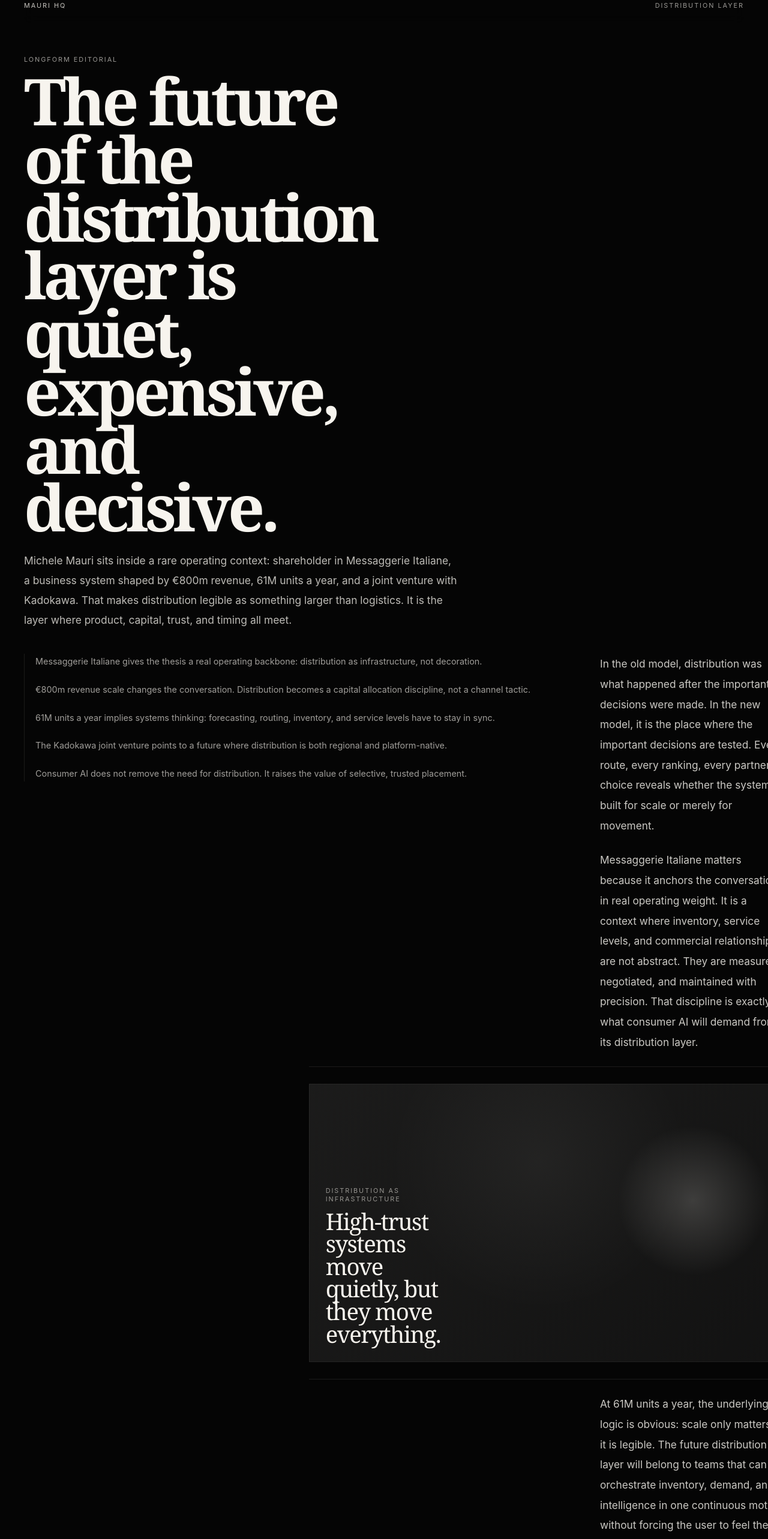
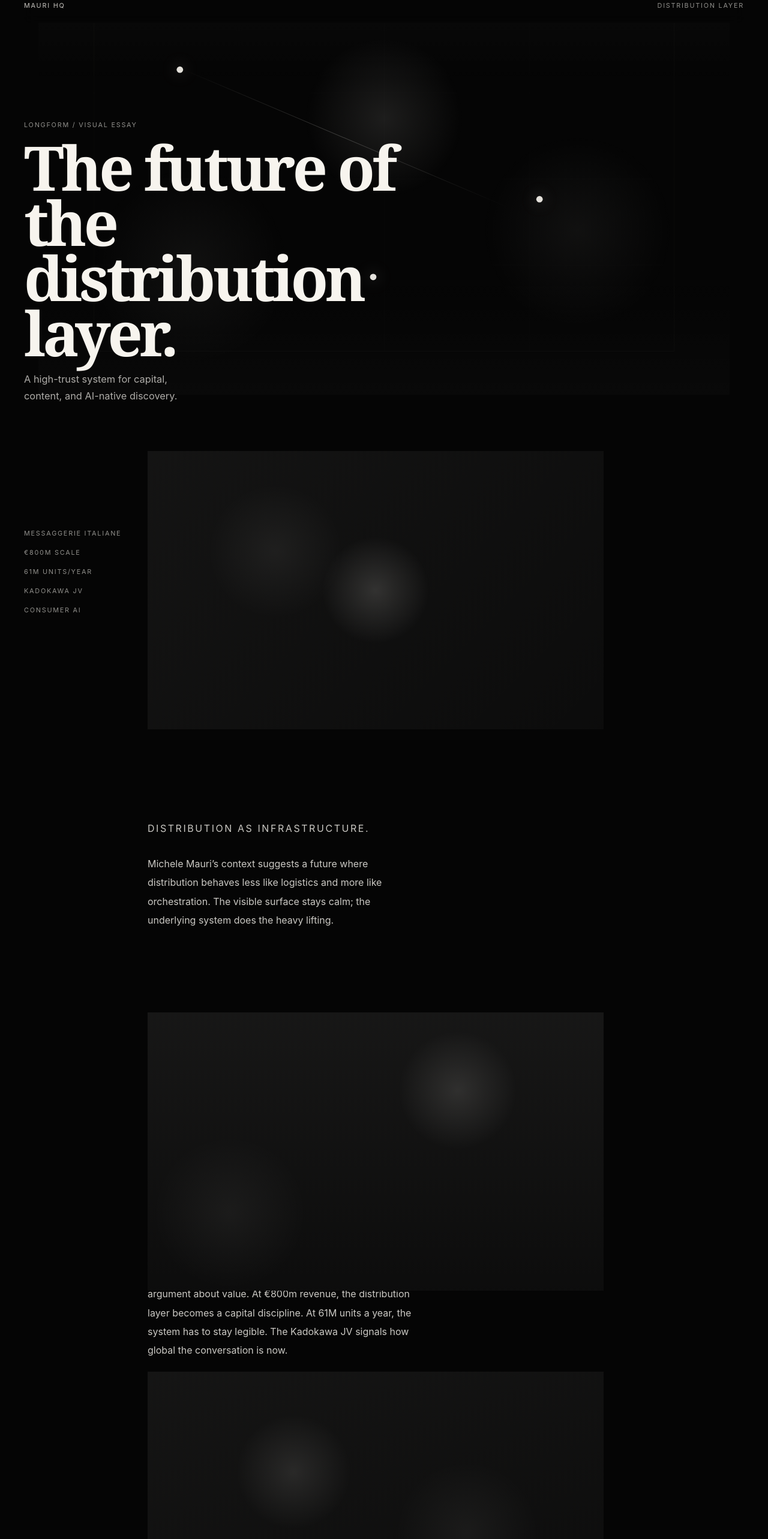
Before and after one commit to mcmr-git/mauri-hq-distribution-layer, a Next.js app: page /distribution in a window 1280 px wide. Shown: the part 20-2586 px from the top of the page at 60% size. Built offline with nearby package versions, Linux system fonts and the light colour scheme; a web font is replaced by a local one.

Commit message:
Rework Mauri HQ into visual-led quiet luxury build with Framer Motion

```diff
--- a/package.json
+++ b/package.json
@@ -9,6 +9,7 @@
     "lint": "next lint"
   },
   "dependencies": {
+    "framer-motion": "^11.11.17",
     "next": "14.2.5",
     "react": "^18",
     "react-dom": "^18"
--- a/src/app/distribution/page.module.css
+++ b/src/app/distribution/page.module.css
@@ -18,8 +18,11 @@
 
 .back,
 .eyebrow,
-.kicker {
-  letter-spacing: 0.18em;
+.kicker,
+.notes span,
+.mediaBreak p,
+.mediaBreakAlt p {
+  letter-spacing: 0.16em;
   text-transform: uppercase;
   font-size: 0.68rem;
 }
@@ -29,138 +32,187 @@
 }
 
 .eyebrow,
-.kicker {
-  color: var(--muted);
+.kicker,
+.notes span,
+.mediaBreak p,
+.mediaBreakAlt p {
+  color: rgba(247, 244, 238, 0.58);
+}
+
+.heroBand {
+  position: relative;
+  min-height: 100svh;
+  overflow: hidden;
+  display: grid;
+  place-items: center;
+}
+
+.heroArtwork {
+  position: absolute;
+  inset: 0;
+}
+
+.posterGlow {
+  position: absolute;
+  inset: 0;
+  background:
+    radial-gradient(circle at 50% 36%, rgba(247,244,238,0.1), transparent 18%),
+    radial-gradient(circle at 22% 70%, rgba(247,244,238,0.05), transparent 16%),
+    radial-gradient(circle at 78% 62%, rgba(247,244,238,0.05), transparent 16%),
+    linear-gradient(180deg, rgba(255,255,255,0.03), transparent 28%, transparent 72%, rgba(255,255,255,0.02));
+}
+
+.posterGrid {
+  position: absolute;
+  inset: 10% 8%;
+  border: 1px solid rgba(247,244,238,0.08);
+  background-image:
+    linear-gradient(rgba(247,244,238,0.04) 1px, transparent 1px),
+    linear-gradient(90deg, rgba(247,244,238,0.04) 1px, transparent 1px);
+  background-size: 100% 25%, 25% 100%;
+  opacity: 0.25;
+}
+
+.posterNodeA,
+.posterNodeB,
+.posterNodeC,
+.posterLine {
+  position: absolute;
+  border-radius: 999px;
+}
+
+.posterNodeA,
+.posterNodeB,
+.posterNodeC {
+  width: 12px;
+  height: 12px;
+  background: rgba(247,244,238,0.92);
+  box-shadow: 0 0 28px rgba(247,244,238,0.35);
+}
+
+.posterNodeA { top: 24%; left: 20%; }
+.posterNodeB { top: 54%; left: 72%; }
+.posterNodeC { top: 72%; left: 48%; }
+
+.posterLine {
+  left: 20%;
+  top: 24%;
+  width: 52vw;
+  height: 1px;
+  background: linear-gradient(90deg, transparent, rgba(247,244,238,0.22), transparent);
+  transform: rotate(23deg);
+  transform-origin: left center;
+}
+
+.heroCopy {
+  position: relative;
+  z-index: 1;
+  width: min(1200px, calc(100vw - 40px));
+  margin: 0 auto;
+  display: grid;
+  gap: 18px;
+  justify-items: start;
+}
+
+.title {
+  font-family: var(--serif);
+  font-size: clamp(3.4rem, 8vw, 8rem);
+  line-height: 0.9;
+  letter-spacing: -0.05em;
+  max-width: 11ch;
+}
+
+.intro {
+  max-width: 26ch;
+  font-size: clamp(1rem, 1.28vw, 1.08rem);
+  line-height: 1.7;
+  color: rgba(247, 244, 238, 0.7);
 }
 
 .article {
   display: grid;
-  grid-template-columns: minmax(0, 1fr) 240px;
+  grid-template-columns: 170px minmax(0, 1fr);
   gap: 36px;
   width: min(1200px, calc(100vw - 40px));
   margin: 0 auto;
-  padding: 28px 0 72px;
-}
-
-.articleHead {
-  grid-column: 1 / -1;
-  max-width: 860px;
-  padding: 26px 0 4px;
-}
-
-.title {
-  margin-top: 14px;
-  font-family: var(--serif);
-  font-size: clamp(3.4rem, 8.4vw, 7.4rem);
-  line-height: 0.9;
-  letter-spacing: -0.055em;
-  max-width: 10ch;
-}
-
-.intro {
-  margin-top: 24px;
-  max-width: 66ch;
-  font-size: clamp(1.03rem, 1.36vw, 1.12rem);
-  line-height: 1.9;
-  color: rgba(247, 244, 238, 0.76);
+  padding: 44px 0 80px;
 }
 
 .notes {
   position: sticky;
-  top: 98px;
+  top: 96px;
   align-self: start;
   display: grid;
-  gap: 20px;
-  padding-left: 18px;
-  border-left: 1px solid var(--line);
-}
-
-.notes p {
-  font-size: 0.9rem;
-  line-height: 1.85;
-  color: rgba(247, 244, 238, 0.64);
+  gap: 18px;
 }
 
 .column {
-  max-width: 720px;
-  display: grid;
-  gap: 24px;
+  max-width: 760px;
 }
 
 .column p {
-  font-size: clamp(1.02rem, 1.35vw, 1.12rem);
+  max-width: 44ch;
+  font-size: clamp(1rem, 1.25vw, 1.08rem);
   line-height: 1.95;
-  color: rgba(247, 244, 238, 0.82);
+  color: rgba(247,244,238,0.82);
+  margin: 18px 0 28px;
 }
 
-.fullBleedMedia,
-.fullBleedMediaAlt {
-  width: 100vw;
-  margin-left: calc(50% - 50vw);
-  margin-right: calc(50% - 50vw);
-  padding: 28px 0;
-  border-top: 1px solid var(--line);
-  border-bottom: 1px solid var(--line);
+.mediaBreak,
+.mediaBreakAlt {
+  margin: 10px 0 28px;
 }
 
-.mediaGlyph,
-.mediaPanel {
+.mediaFrame {
   position: relative;
-  width: min(100%, 1600px);
-  margin: 0 auto;
+  width: 100%;
+  min-height: min(58svh, 680px);
   overflow: hidden;
-  box-shadow: inset 0 0 0 1px rgba(247,244,238,0.05);
 }
 
-.mediaGlyph {
-  min-height: min(58svh, 720px);
-  background:
-    radial-gradient(circle at 50% 42%, rgba(247,244,238,0.18), transparent 18%),
-    radial-gradient(circle at 30% 28%, rgba(247,244,238,0.05), transparent 26%),
-    linear-gradient(135deg, rgba(247,244,238,0.07), rgba(247,244,238,0.015)),
-    #0b0b0b;
+.mediaImageA,
+.mediaImageB,
+.mediaImageC {
+  position: absolute;
+  inset: 0;
 }
 
-.mediaPanel {
-  min-height: min(44svh, 520px);
+.mediaImageA {
   background:
-    linear-gradient(160deg, rgba(247,244,238,0.1), rgba(247,244,238,0.025)),
+    radial-gradient(circle at 50% 50%, rgba(247,244,238,0.15), transparent 20%),
+    radial-gradient(circle at 28% 36%, rgba(247,244,238,0.06), transparent 18%),
+    linear-gradient(135deg, rgba(247,244,238,0.05), rgba(247,244,238,0.015)),
     #080808;
 }
 
-.mediaOverlay {
-  position: absolute;
-  inset: auto auto 28px 28px;
-  max-width: 22ch;
-  display: grid;
-  gap: 12px;
+.mediaImageB {
+  background:
+    radial-gradient(circle at 68% 28%, rgba(247,244,238,0.12), transparent 16%),
+    radial-gradient(circle at 18% 72%, rgba(247,244,238,0.05), transparent 18%),
+    linear-gradient(180deg, rgba(247,244,238,0.06), rgba(247,244,238,0.015)),
+    #090909;
 }
 
-.mediaOverlay span {
-  font-size: 0.68rem;
-  letter-spacing: 0.18em;
-  text-transform: uppercase;
-  color: rgba(247, 244, 238, 0.56);
+.mediaImageC {
+  background:
+    radial-gradient(circle at 32% 36%, rgba(247,244,238,0.1), transparent 16%),
+    radial-gradient(circle at 70% 58%, rgba(247,244,238,0.05), transparent 20%),
+    linear-gradient(160deg, rgba(247,244,238,0.06), rgba(247,244,238,0.02)),
+    #070707;
 }
 
-.mediaOverlay p,
-.mediaPanel p {
-  max-width: 22ch;
-  font-family: var(--serif);
-  font-size: clamp(1.5rem, 3vw, 3rem);
-  line-height: 0.98;
-  letter-spacing: -0.04em;
-  color: var(--ink);
+.mediaBreak p,
+.mediaBreakAlt p {
+  margin-top: 10px;
 }
 
 .pullQuote {
-  max-width: 13ch;
+  margin: 16px 0 28px;
   font-family: var(--serif);
-  font-size: clamp(2.2rem, 4.6vw, 4.6rem);
+  font-size: clamp(2rem, 4.4vw, 4.6rem);
   line-height: 0.96;
   letter-spacing: -0.05em;
   color: var(--ink);
-  padding: 14px 0 4px;
 }
 
 @media (max-width: 980px) {
@@ -170,9 +222,7 @@
 
   .notes {
     position: static;
-    padding-left: 0;
-    border-left: 0;
-    grid-template-columns: 1fr 1fr;
+    grid-template-columns: repeat(2, minmax(0, 1fr));
   }
 }
 
@@ -181,7 +231,11 @@
     grid-template-columns: 1fr;
   }
 
-  .mediaOverlay {
-    inset: auto 18px 18px 18px;
+  .posterGrid {
+    inset: 8% 4%;
+  }
+
+  .title {
+    max-width: 9ch;
   }
 }
--- a/src/app/distribution/page.tsx
+++ b/src/app/distribution/page.tsx
@@ -1,105 +1,106 @@
+'use client'
+
 import Link from 'next/link'
+import { motion, useScroll, useSpring, useTransform } from 'framer-motion'
+import { useRef } from 'react'
 import styles from './page.module.css'
 
 const notes = [
-  'Messaggerie Italiane gives the thesis a real operating backbone: distribution as infrastructure, not decoration.',
-  '€800m revenue scale changes the conversation. Distribution becomes a capital allocation discipline, not a channel tactic.',
-  '61M units a year implies systems thinking: forecasting, routing, inventory, and service levels have to stay in sync.',
-  'The Kadokawa joint venture points to a future where distribution is both regional and platform-native.',
-  'Consumer AI does not remove the need for distribution. It raises the value of selective, trusted placement.'
+  'Messaggerie Italiane',
+  '€800m scale',
+  '61M units/year',
+  'Kadokawa JV',
+  'Consumer AI'
 ]
 
 export default function DistributionPage() {
+  const pageRef = useRef<HTMLElement | null>(null)
+  const { scrollYProgress } = useScroll({ target: pageRef, offset: ['start start', 'end end'] })
+
+  const posterY = useSpring(useTransform(scrollYProgress, [0, 1], [0, -140]), {
+    stiffness: 90,
+    damping: 22,
+    mass: 0.8,
+  })
+  const posterScale = useSpring(useTransform(scrollYProgress, [0, 1], [1.06, 0.9]), {
+    stiffness: 90,
+    damping: 22,
+    mass: 0.8,
+  })
+  const captionOpacity = useTransform(scrollYProgress, [0, 0.2, 0.8, 1], [1, 0.9, 0.8, 0.6])
+
   return (
-    <main className={styles.page}>
+    <main ref={pageRef} className={styles.page}>
       <header className={styles.topbar}>
         <Link className={styles.back} href="/">Mauri HQ</Link>
         <div className={styles.eyebrow}>Distribution Layer</div>
       </header>
 
-      <article className={styles.article}>
-        <div className={styles.articleHead}>
-          <p className={styles.kicker}>Longform editorial</p>
-          <h1 className={styles.title}>The future of the distribution layer is quiet, expensive, and decisive.</h1>
+      <section className={styles.heroBand}>
+        <motion.div className={styles.heroArtwork} style={{ y: posterY, scale: posterScale }} aria-hidden="true">
+          <div className={styles.posterGlow} />
+          <div className={styles.posterGrid} />
+          <div className={styles.posterNodeA} />
+          <div className={styles.posterNodeB} />
+          <div className={styles.posterNodeC} />
+          <div className={styles.posterLine} />
+        </motion.div>
+
+        <div className={styles.heroCopy}>
+          <p className={styles.kicker}>Longform / visual essay</p>
+          <h1 className={styles.title}>The future of the distribution layer.</h1>
           <p className={styles.intro}>
-            Michele Mauri sits inside a rare operating context: shareholder in Messaggerie Italiane,
-            a business system shaped by €800m revenue, 61M units a year, and a joint venture with
-            Kadokawa. That makes distribution legible as something larger than logistics. It is the
-            layer where product, capital, trust, and timing all meet.
+            A high-trust system for capital, content, and AI-native discovery.
           </p>
         </div>
+      </section>
 
+      <article className={styles.article}>
         <aside className={styles.notes} aria-label="Margin notes">
           {notes.map((note) => (
-            <p key={note}>{note}</p>
+            <span key={note}>{note}</span>
           ))}
         </aside>
 
         <div className={styles.column}>
-          <p>
-            In the old model, distribution was what happened after the important decisions were made.
-            In the new model, it is the place where the important decisions are tested. Every route,
-            every ranking, every partner choice reveals whether the system is built for scale or merely
-            for movement.
-          </p>
-          <p>
-            Messaggerie Italiane matters because it anchors the conversation in real operating weight.
-            It is a context where inventory, service levels, and commercial relationships are not
-            abstract. They are measured, negotiated, and maintained with precision. That discipline is
-            exactly what consumer AI will demand from its distribution layer.
-          </p>
-
-          <div className={styles.fullBleedMedia} aria-label="Full-bleed editorial media break">
-            <div className={styles.mediaGlyph}>
-              <div className={styles.mediaOverlay}>
-                <span>distribution as infrastructure</span>
-                <p>High-trust systems move quietly, but they move everything.</p>
-              </div>
-            </div>
+          <div className={styles.mediaBreak}>
+            <motion.div className={styles.mediaFrame} style={{ y: posterY }}>
+              <div className={styles.mediaImageA} />
+            </motion.div>
+            <p style={{ opacity: captionOpacity }}>Distribution as infrastructure.</p>
           </div>
 
           <p>
-            At 61M units a year, the underlying logic is obvious: scale only matters if it is legible.
-            The future distribution layer will belong to teams that can orchestrate inventory, demand,
-            and intelligence in one continuous motion, without forcing the user to feel the machinery.
-          </p>
-          <p>
-            The Kadokawa joint venture adds an important dimension. It suggests that the next phase of
-            distribution is not only domestic or linear. It is increasingly cross-market, cross-format,
-            and culturally negotiated. That is where the strategic edge lives: in deciding how content
-            and commerce should travel across ecosystems without losing value.
-          </p>
-          <p>
-            Consumer AI raises the bar for all of this. Discovery becomes more personalized, but trust
-            becomes more scarce. The winners will not simply be the fastest or largest. They will be the
-            operators who can place value with restraint, preserve quality, and make the system feel
-            almost inevitable.
+            Michele Mauri’s context suggests a future where distribution behaves less like logistics
+            and more like orchestration. The visible surface stays calm; the underlying system does the
+            heavy lifting.
           </p>
 
-          <div className={styles.pullQuote}>
-            Distribution is no longer the back office of attention. It is the architecture of
-            credibility.
+          <div className={styles.mediaBreakAlt}>
+            <motion.div className={styles.mediaFrame} style={{ y: useTransform(scrollYProgress, [0, 1], [0, 110]) }}>
+              <div className={styles.mediaImageB} />
+            </motion.div>
+            <p>Trust, placement, and timing.</p>
           </div>
 
           <p>
-            In that environment, Michele's background matters because it blends capital discipline,
-            operating memory, and future-facing product judgment. The work is not to make distribution
-            louder. It is to make it more exact.
+            At Messaggerie Italiane scale, every routing decision is an argument about value. At
+            €800m revenue, the distribution layer becomes a capital discipline. At 61M units a year,
+            the system has to stay legible. The Kadokawa JV signals how global the conversation is now.
           </p>
 
-          <div className={styles.fullBleedMediaAlt} aria-label="Second full-bleed editorial media break">
-            <div className={styles.mediaPanel}>
-              <p>
-                Placeholder for a full-bleed image or video sequence that marks a shift in the essay.
-              </p>
-            </div>
+          <div className={styles.pullQuote}>Place less. Mean more.</div>
+
+          <div className={styles.mediaBreak}>
+            <motion.div className={styles.mediaFrame} style={{ y: useTransform(scrollYProgress, [0, 1], [0, -90]) }}>
+              <div className={styles.mediaImageC} />
+            </motion.div>
+            <p>AI discovers, distribution decides.</p>
           </div>
 
           <p>
-            In consumer AI, the distribution layer will increasingly decide what gets amplified,
-            what gets filtered, and what gets protected from noise. That is a high-status problem
-            because it is ultimately a problem of judgment. The future belongs to systems that know
-            where to place attention, and when to leave it alone.
+            The next distribution layer is selective, AI-aware, and difficult to fake. It will reward
+            systems that can protect quality while moving with speed.
           </p>
         </div>
       </article>
--- a/src/app/page.module.css
+++ b/src/app/page.module.css
@@ -4,8 +4,8 @@
 }
 
 .topbar {
-  position: sticky;
-  top: 0;
+  position: fixed;
+  inset: 0 0 auto 0;
   z-index: 20;
   display: flex;
   align-items: center;
@@ -14,164 +14,194 @@
   width: min(1440px, calc(100vw - 40px));
   margin: 0 auto;
   padding: 22px 0;
-  backdrop-filter: blur(10px);
+  pointer-events: none;
+  mix-blend-mode: screen;
 }
 
 .brand,
 .nav a,
+.kicker,
 .actionPrimary,
 .actionSecondary,
-.kicker,
-.sectionLabel {
+.heroFooter span {
   letter-spacing: 0.18em;
   text-transform: uppercase;
   font-size: 0.68rem;
 }
 
-.brand {
-  color: rgba(247, 244, 238, 0.82);
+.brand,
+.heroFooter span {
+  color: rgba(247, 244, 238, 0.68);
 }
 
 .nav {
   display: flex;
   align-items: center;
   gap: 18px;
+  pointer-events: auto;
 }
 
-.nav a,
-.actionSecondary {
+.nav a {
   color: rgba(247, 244, 238, 0.62);
-  transition: transform 180ms ease, color 180ms ease, opacity 180ms ease;
+  transition: transform 180ms ease, color 180ms ease;
 }
 
-.nav a:hover,
-.actionSecondary:hover {
+.nav a:hover {
   color: rgba(247, 244, 238, 0.94);
   transform: translateY(-1px);
 }
 
 .hero {
+  position: relative;
   min-height: 100svh;
+  overflow: hidden;
   display: grid;
   place-items: center;
-  padding: 10svh 0 12svh;
 }
 
+.heroVisual {
+  position: absolute;
+  inset: 0;
+  pointer-events: none;
+}
+
+.signalField {
+  position: absolute;
+  inset: 0;
+  background:
+    radial-gradient(circle at 18% 22%, rgba(247, 244, 238, 0.08), transparent 20%),
+    radial-gradient(circle at 78% 34%, rgba(247, 244, 238, 0.06), transparent 18%),
+    radial-gradient(circle at 50% 70%, rgba(247, 244, 238, 0.05), transparent 26%),
+    linear-gradient(180deg, rgba(255,255,255,0.03), transparent 24%, transparent 76%, rgba(255,255,255,0.02));
+  filter: blur(0.2px);
+}
+
+.orbitLarge,
+.orbitSmall {
+  position: absolute;
+  inset: 50% auto auto 50%;
+  border: 1px solid rgba(247, 244, 238, 0.08);
+  border-radius: 999px;
+  transform: translate(-50%, -50%);
+}
+
+.orbitLarge {
+  width: min(72vw, 920px);
+  height: min(72vw, 920px);
+}
+
+.orbitSmall {
+  width: min(38vw, 480px);
+  height: min(38vw, 480px);
+  border-color: rgba(247, 244, 238, 0.12);
+}
+
+.nodeA,
+.nodeB,
+.nodeC {
+  position: absolute;
+  width: 10px;
+  height: 10px;
+  border-radius: 50%;
+  background: rgba(247, 244, 238, 0.92);
+  box-shadow: 0 0 24px rgba(247, 244, 238, 0.38);
+}
+
+.nodeA { top: 26%; left: 18%; }
+.nodeB { top: 58%; left: 74%; }
+.nodeC { top: 72%; left: 42%; }
+
 .heroInner {
+  position: relative;
+  z-index: 1;
   width: min(1440px, calc(100vw - 40px));
   margin: 0 auto;
+  display: grid;
+  justify-items: start;
+  gap: 18px;
+  padding-top: 8svh;
 }
 
 .kicker {
-  color: var(--muted);
-  margin-bottom: 18px;
+  color: rgba(247, 244, 238, 0.56);
 }
 
 .headline {
-  max-width: 12ch;
   font-family: var(--serif);
   font-size: clamp(4.8rem, 12vw, 11.4rem);
   line-height: 0.88;
   letter-spacing: -0.06em;
+  max-width: 10ch;
   transform-origin: left top;
   will-change: transform, opacity;
 }
 
 .dek {
-  margin-top: 28px;
-  max-width: 58ch;
-  font-size: clamp(1rem, 1.25vw, 1.1rem);
-  line-height: 1.75;
-  color: rgba(247, 244, 238, 0.72);
+  max-width: 28ch;
+  font-size: clamp(1rem, 1.25vw, 1.08rem);
+  line-height: 1.7;
+  color: rgba(247, 244, 238, 0.7);
 }
 
 .actions {
   display: flex;
-  flex-wrap: wrap;
+  align-items: center;
   gap: 14px;
-  margin-top: 34px;
+  margin-top: 10px;
 }
 
 .actionPrimary,
 .actionSecondary {
+  min-height: 46px;
+  padding: 0 18px;
+  border-radius: 999px;
   display: inline-flex;
   align-items: center;
   justify-content: center;
-  min-height: 46px;
-  padding: 0 18px;
-  border-radius: 999px;
-  border: 1px solid var(--line-2);
 }
 
 .actionPrimary {
   background: var(--ink);
   color: #050505;
-  border-color: transparent;
-  box-shadow: 0 14px 40px rgba(0, 0, 0, 0.28);
+  box-shadow: 0 16px 40px rgba(0, 0, 0, 0.28);
 }
 
-.actionPrimary:hover,
-.actionSecondary:hover {
-  transform: translateY(-1px);
+.actionSecondary {
+  color: rgba(247, 244, 238, 0.56);
+  border: 1px solid rgba(247, 244, 238, 0.12);
 }
 
-.section {
+.heroFooter {
+  position: absolute;
+  left: 50%;
+  bottom: 22px;
+  z-index: 1;
   width: min(1440px, calc(100vw - 40px));
-  margin: 0 auto;
-  padding: 30px 0 56px;
-  border-top: 1px solid var(--line);
+  transform: translateX(-50%);
+  display: flex;
+  justify-content: space-between;
+  pointer-events: none;
 }
 
-.sectionHeader {
-  display: grid;
-  gap: 14px;
-  max-width: 760px;
-}
-
-.sectionLabel {
-  color: var(--muted);
-}
-
-.sectionHeader h2 {
-  font-family: var(--serif);
-  font-size: clamp(2rem, 4vw, 4rem);
-  line-height: 0.98;
-  letter-spacing: -0.04em;
-  max-width: 16ch;
-}
-
-.split {
-  display: grid;
-  grid-template-columns: 1fr 1fr;
-  gap: 34px;
-  margin-top: 28px;
-}
-
-.split p {
-  max-width: 42ch;
-  color: rgba(247, 244, 238, 0.76);
-  font-size: clamp(1rem, 1.2vw, 1.06rem);
-  line-height: 1.8;
-}
-
-@media (max-width: 860px) {
+@media (max-width: 820px) {
   .topbar,
   .heroInner,
-  .section {
+  .heroFooter {
     width: min(100vw - 28px, 1440px);
   }
 
-  .nav {
-    gap: 14px;
+  .headline {
+    max-width: 9ch;
+    font-size: clamp(4rem, 16vw, 6.6rem);
   }
 
-  .headline {
-    max-width: 9.5ch;
-    font-size: clamp(3.7rem, 16vw, 6.4rem);
+  .orbitLarge {
+    width: 120vw;
+    height: 120vw;
   }
 
-  .split {
-    grid-template-columns: 1fr;
-    gap: 20px;
+  .orbitSmall {
+    width: 66vw;
+    height: 66vw;
   }
 }
```
Also changed, not shown: src/app/page.tsx (+36 -93 lines).
